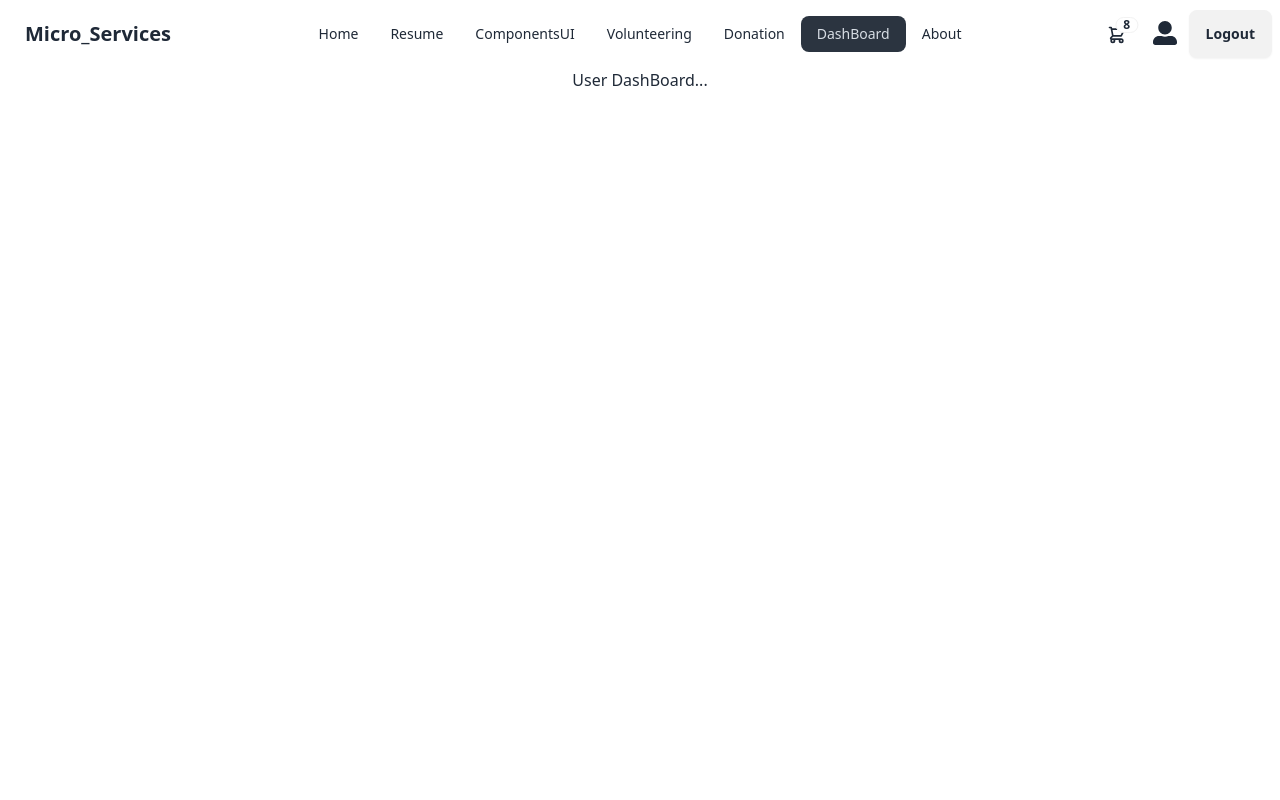
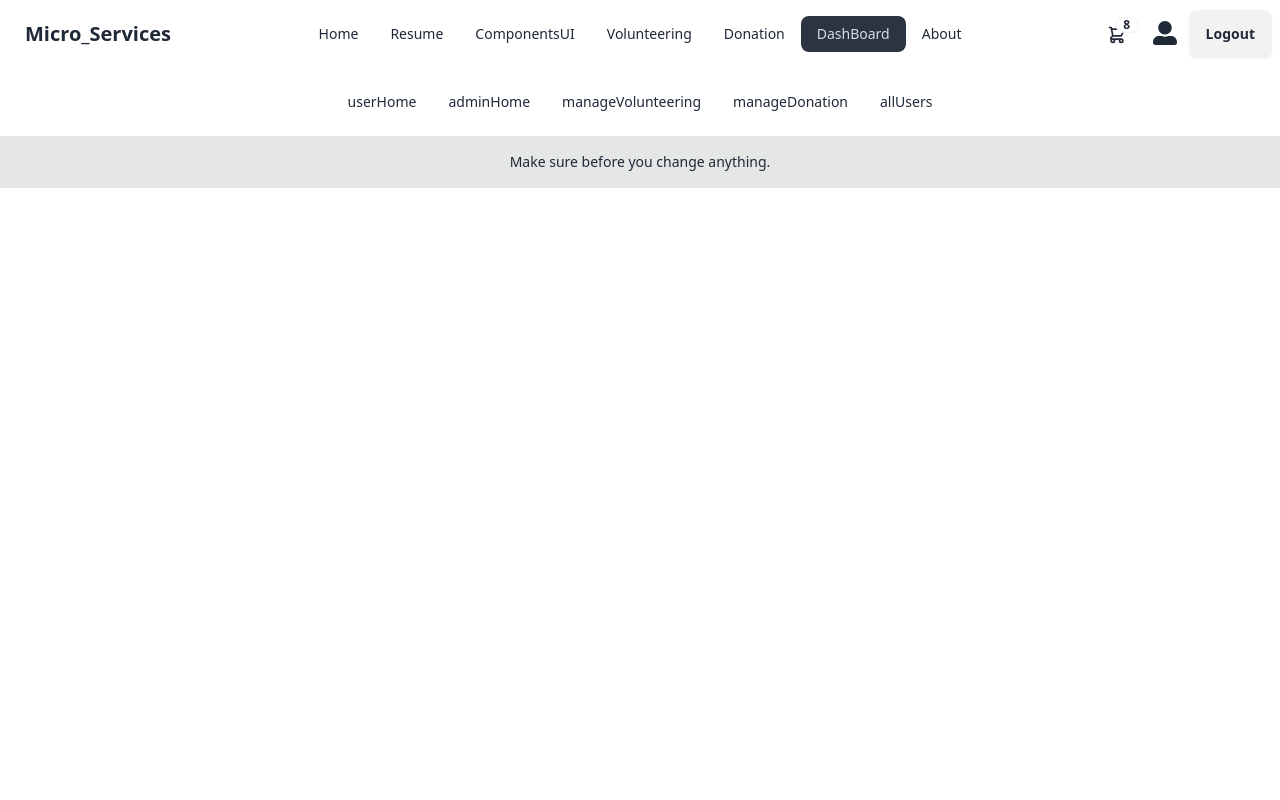
Before and after one commit to MUHAMMADSabbirHossain/personal-portfolio, a React (Vite) app in the folder Personal-Portfolios-FrontEnd/: page /dashboard in a window 1280 px wide. Shown: the top 800 px of the page. Built offline with nearby package versions, Linux system fonts and the light colour scheme; no server answers; sample sign-in values are in the browser's storage.

Commit message:
frontend dashboard | DashboardNavbar | root: added and connected with layout beside routes... successfully

```diff
--- a/Personal-Portfolios-FrontEnd/src/pages/DashBoard/DashBoard.jsx
+++ b/Personal-Portfolios-FrontEnd/src/pages/DashBoard/DashBoard.jsx
@@ -1,9 +1,21 @@
 import React from 'react';
+import DashboardNavbar from './DashboardNavbar/DashboardNavbar';
+import { Outlet } from 'react-router-dom';
 
 const DashBoard = () => {
     return (
         <div >
-            <p className='text-center'>User DashBoard...</p>
+            <DashboardNavbar></DashboardNavbar>
+
+            {/* <p className='text-center'>DashBoard...</p> */}
+
+            <Outlet></Outlet>
+
+            <footer className="footer footer-center p-4 bg-base-300 text-base-content">
+                <aside>
+                    <p>Make sure before you change anything.</p>
+                </aside>
+            </footer>
         </div>
     );
 };
--- /dev/null
+++ b/Personal-Portfolios-FrontEnd/src/pages/DashBoard/DashboardNavbar/DashboardNavbar.jsx
@@ -0,0 +1,80 @@
+import React from 'react';
+import { NavLink } from 'react-router-dom';
+
+const DashboardNavbar = () => {
+
+    const dashboardNavbarList = <>
+        {/* <li><a>Item 1</a></li>
+        <li>
+            <details>
+                <summary>Parent</summary>
+                <ul className="p-2">
+                    <li><a>Submenu 1</a></li>
+                    <li><a>Submenu 2</a></li>
+                </ul>
+            </details>
+        </li>
+        <li><a>Item 3</a></li> */}
+
+        {/* regular user panel */}
+        <li><NavLink to="/dashboard/userHome">userHome</NavLink></li>
+
+        {/* addmin users panel */}
+        <li><NavLink to="/dashboard/adminHome">adminHome</NavLink></li>
+        <li><NavLink to="/dashboard/manageVolunteering">manageVolunteering</NavLink></li>
+        <li><NavLink to="/dashboard/manageDonation">manageDonation</NavLink></li>
+        <li><NavLink to="/dashboard/allUsers">allUsers</NavLink></li>
+    </>
+    return (
+        <div>
+            {/* <h2 className='text-center'>Dashboad Navbar...</h2> */}
+            <div className="navbar bg-base-100">
+                <div className="navbar-start">
+                    <div className="dropdown">
+                        <div tabIndex={0} role="button" className="btn btn-ghost lg:hidden">
+                            <svg xmlns="http://www.w3.org/2000/svg" className="h-5 w-5" fill="none" viewBox="0 0 24 24" stroke="currentColor"><path strokeLinecap="round" strokeLinejoin="round" strokeWidth="2" d="M4 6h16M4 12h8m-8 6h16" /></svg>
+                        </div>
+                        <ul tabIndex={0} className="menu menu-sm dropdown-content mt-3 z-[1] p-2 shadow bg-base-100 rounded-box w-52">
+                            {/* <li><a>Item 1</a></li>
+                            <li>
+                                <a>Parent</a>
+                                <ul className="p-2">
+                                    <li><a>Submenu 1</a></li>
+                                    <li><a>Submenu 2</a></li>
+                                </ul>
+                            </li>
+                            <li><a>Item 3</a></li> */}
+                            {
+                                dashboardNavbarList
+                            }
+                        </ul>
+                    </div>
+                    {/* <a className="btn btn-ghost text-xl">daisyUI</a> */}
+                </div>
+                <div className="navbar-center hidden lg:flex">
+                    <ul className="menu menu-horizontal px-1">
+                        {/* <li><a>Item 1</a></li>
+                        <li>
+                            <details>
+                                <summary>Parent</summary>
+                                <ul className="p-2">
+                                    <li><a>Submenu 1</a></li>
+                                    <li><a>Submenu 2</a></li>
+                                </ul>
+                            </details>
+                        </li>
+                        <li><a>Item 3</a></li> */}
+                        {
+                            dashboardNavbarList
+                        }
+                    </ul>
+                </div>
+                <div className="navbar-end">
+                    {/* <a className="btn">Button</a> */}
+                </div>
+            </div>
+        </div>
+    );
+};
+
+export default DashboardNavbar;
```
Also changed, not shown: Personal-Portfolios-FrontEnd/src/routes/roots.jsx (+55 -1 lines).
